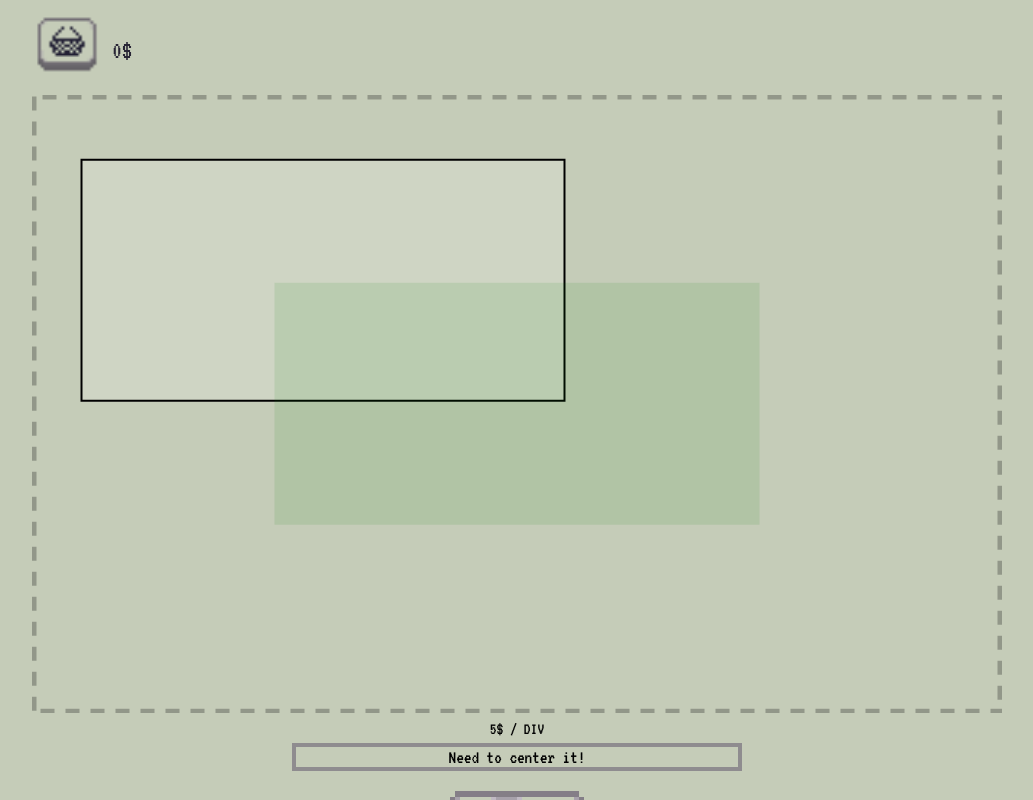
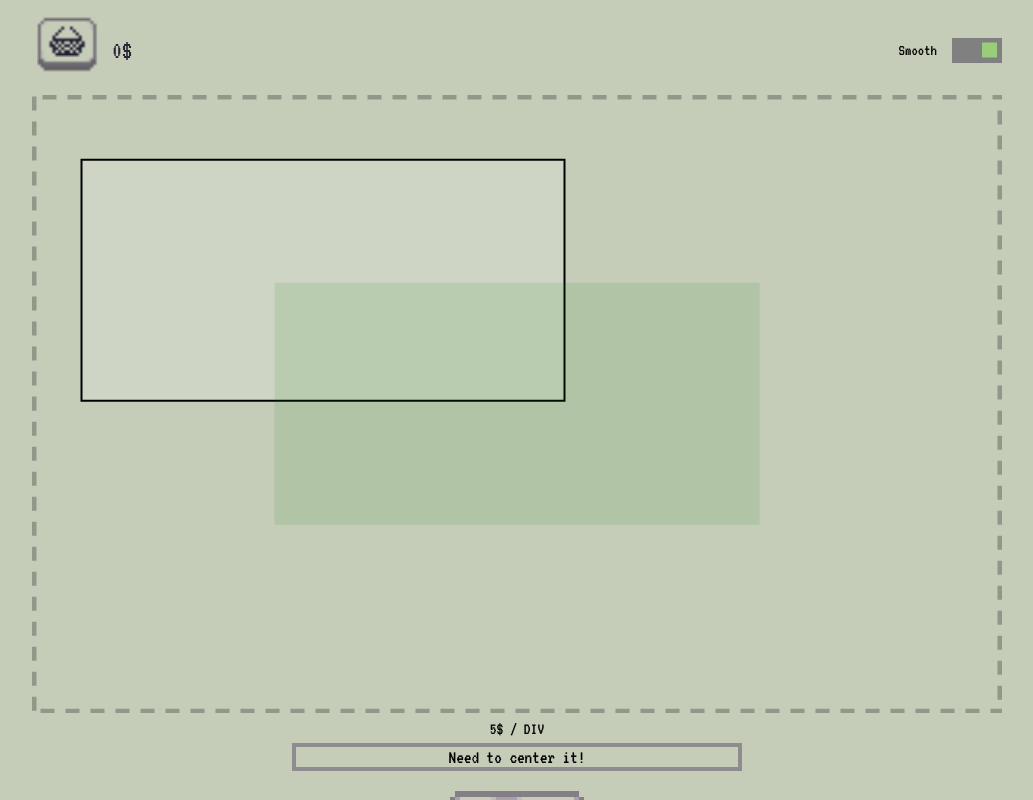
Before and after one commit to FalejevV/div-game, a Next.js app: page / in a window 1280 px wide. Shown: the whole page, without its empty margins (123-1156 px from the left). Built offline with nearby package versions, Linux system fonts and the light colour scheme.

Commit message:
added smooth anim toggle

```diff
--- a/app/slices/divData.tsx
+++ b/app/slices/divData.tsx
@@ -5,6 +5,7 @@ const initialState:IDiv= {
     left:30,
     top:30,
     fails:0,
+    smoothMove:true,
 }
 
 const divSlice = createSlice({
@@ -17,9 +18,12 @@ const divSlice = createSlice({
         },
         setFails(state, action:PayloadAction<number>){
             state.fails = action.payload;
-        }
+        },
+        toggleSmooth(state){
+            state.smoothMove = !state.smoothMove;
+        },
     }
 })
 
-export const { setPosition, setFails } = divSlice.actions;
+export const { setPosition, setFails, toggleSmooth } = divSlice.actions;
 export default divSlice.reducer
--- a/components/DivObject/DivObject.styled.tsx
+++ b/components/DivObject/DivObject.styled.tsx
@@ -1,5 +1,5 @@
-import { IPosition } from "interface";
-import styled from "styled-components";
+import { IPosition, IToggle } from "interface";
+import styled, { css } from "styled-components";
 
 
 export const DivObjectBoardContainer = styled.div`
@@ -30,13 +30,18 @@ export const DivObjectItself = styled.div.attrs((props:IPosition) => ({
             left: props.left+"%" || "30%",
             top: props.top+"%" || "30%",
         }
-    }))<IPosition>`
+    }))<IPosition & IToggle>`
 
     width:50%;
     aspect-ratio: 2 / 1;
     background-color:#ffffff2c;
     border:2px solid black;
     position:absolute;
-    transition: top 0.3s, left 0.3s;
+
     transform: translate(-50%, -50%);
+    transition: all 0s;
+
+    ${({ istoggled }) => istoggled && css `
+        transition: all 0.3s;
+    `}
 `
--- a/components/DivObject/DivObject.tsx
+++ b/components/DivObject/DivObject.tsx
@@ -7,7 +7,7 @@ function DivObject(){
     let divData = useAppSelector((state:RootState) => state.divData);
     return(
         <DivObjectBoardContainer>
-            <DivObjectItself left={divData.left} top={divData.top}/>
+            <DivObjectItself istoggled={divData.smoothMove ? 1 : undefined} left={divData.left} top={divData.top}/>
         </DivObjectBoardContainer>
 
     )
--- a/components/ProgressBar/PrograssBar.styled.tsx
+++ b/components/ProgressBar/PrograssBar.styled.tsx
@@ -1,5 +1,5 @@
-import { ICount } from "interface";
-import styled from "styled-components";
+import { ICount, IToggle } from "interface";
+import styled, { css } from "styled-components";
 
 export const ProgressBarContainer = styled.div`
     max-width: 450px;
@@ -26,7 +26,7 @@ export const ProgressBarIndicator = styled.div.attrs((props:ICount) => ({
     style:{
         width: `calc(${props.count} * 4%)`
     }
-    }))<ICount>`
+    }))<ICount & IToggle>`
     position: absolute;
     max-width: 100%;
     height:100%;
@@ -35,6 +35,13 @@ export const ProgressBarIndicator = styled.div.attrs((props:ICount) => ({
     background-color: #8cfe95;
     transition: width 0.2s;
     width:0%;
+
+    transition: all 0s;
+
+    ${({ istoggled }) => istoggled && css`
+        transition: all 0.3s;
+    `}
+
 `
 
 export const ActionStats = styled.div`
--- a/components/ProgressBar/ProgressBar.tsx
+++ b/components/ProgressBar/ProgressBar.tsx
@@ -39,7 +39,7 @@ function ProgressBar(){
             </ActionStats>
 
             <ProgressBarText>{progressText}</ProgressBarText>
-            <ProgressBarIndicator count={divDataSelector.fails}></ProgressBarIndicator>
+            <ProgressBarIndicator istoggled={divDataSelector.smoothMove ? 1 : undefined} count={divDataSelector.fails}></ProgressBarIndicator>
         </ProgressBarContainer>
     )
 }
--- /dev/null
+++ b/components/ToggleAnimations/ToggleAnimations.styled.tsx
@@ -0,0 +1,42 @@
+import { IToggle } from "interface";
+import styled, { css } from "styled-components";
+
+
+export const ToggleAnimContainer = styled.div`
+    display: flex;
+    align-items: center;
+    gap:15px;
+`
+
+export const ToggleAnimText = styled.p`
+    font-size: 16px;
+`
+
+export const ToggleAnimCheckbox = styled.div<IToggle>`
+    cursor: pointer;
+    width:50px;
+    height:25px;
+    background-color: gray;
+    position: relative;
+
+    transition: all 0.3s;
+
+    &:after{
+        position: absolute;
+        content:"";
+        width:15px;
+        height:15px;
+        top:50%;
+        left:5px;
+        transform: translateY(-50%);
+        background-color: #929789;
+    }
+
+    ${({ istoggled }) => istoggled && css`
+        &:after{
+            left:unset;
+            right:5px;
+            background-color: #9acd7a;
+        }
+    `}
+`
--- /dev/null
+++ b/components/ToggleAnimations/ToggleAnimations.tsx
@@ -0,0 +1,19 @@
+import { useAppDispatch, useAppSelector } from "app/hooks";
+import { toggleSmooth } from "app/slices/divData";
+import { RootState } from "app/store";
+import { ToggleAnimCheckbox, ToggleAnimContainer, ToggleAnimText } from "./ToggleAnimations.styled";
+
+
+
+function ToggleAnimations(){
+    let divDataSelector = useAppSelector((state:RootState) => state.divData);
+    let dispatch = useAppDispatch();
+    return(
+        <ToggleAnimContainer>
+            <ToggleAnimText>Smooth </ToggleAnimText>
+            <ToggleAnimCheckbox onClick={() => dispatch(toggleSmooth())} istoggled={divDataSelector.smoothMove ? 1 : undefined}></ToggleAnimCheckbox>
+        </ToggleAnimContainer>
+    )
+}
+
+export default ToggleAnimations;
--- a/interface.tsx
+++ b/interface.tsx
@@ -6,7 +6,8 @@ export interface IPosition{
 export interface IDiv{
     left:number,
     top:number,
-    fails:number
+    fails:number,
+    smoothMove:boolean
 }
 
 export interface ICount{
--- a/layouts/MenuButtons.tsx
+++ b/layouts/MenuButtons.tsx
@@ -3,6 +3,7 @@ import { toggleShop } from "app/slices/menuData";
 import { RootState } from "app/store";
 import ImageButton from "components/ImageButton/ImageButton";
 import MoneyIndicator from "components/MoneyIndicator/MoneyIndicator";
+import ToggleAnimations from "components/ToggleAnimations/ToggleAnimations";
 import styled from "styled-components";
 
 const ButtonsContainer = styled.div`
@@ -28,6 +29,7 @@ function MenuButtons(){
                 <ImageButton title={"Shop"} alt={"Toggle shop"} offImage={"/img/shop/cart.png"} onImage={"/img/shop/cart-press.png"} istoggled={menuDataSelector.shop} function={() => dispatch(toggleShop())} />
                 <MoneyIndicator />
             </CartButtonContainer>
+            <ToggleAnimations />
         </ButtonsContainer>
     )
 }
--- a/package.json
+++ b/package.json
@@ -16,6 +16,7 @@
     "@types/react-dom": "18.0.10",
     "@types/styled-components": "^5.1.26",
     "babel-plugin-styled-components": "^2.0.7",
+    "dotenv": "^16.0.3",
     "eslint": "8.33.0",
     "eslint-config-next": "13.1.6",
     "next": "13.1.6",
```
Also changed, not shown: 2 other files (tests, documents, lock files or other folders).
